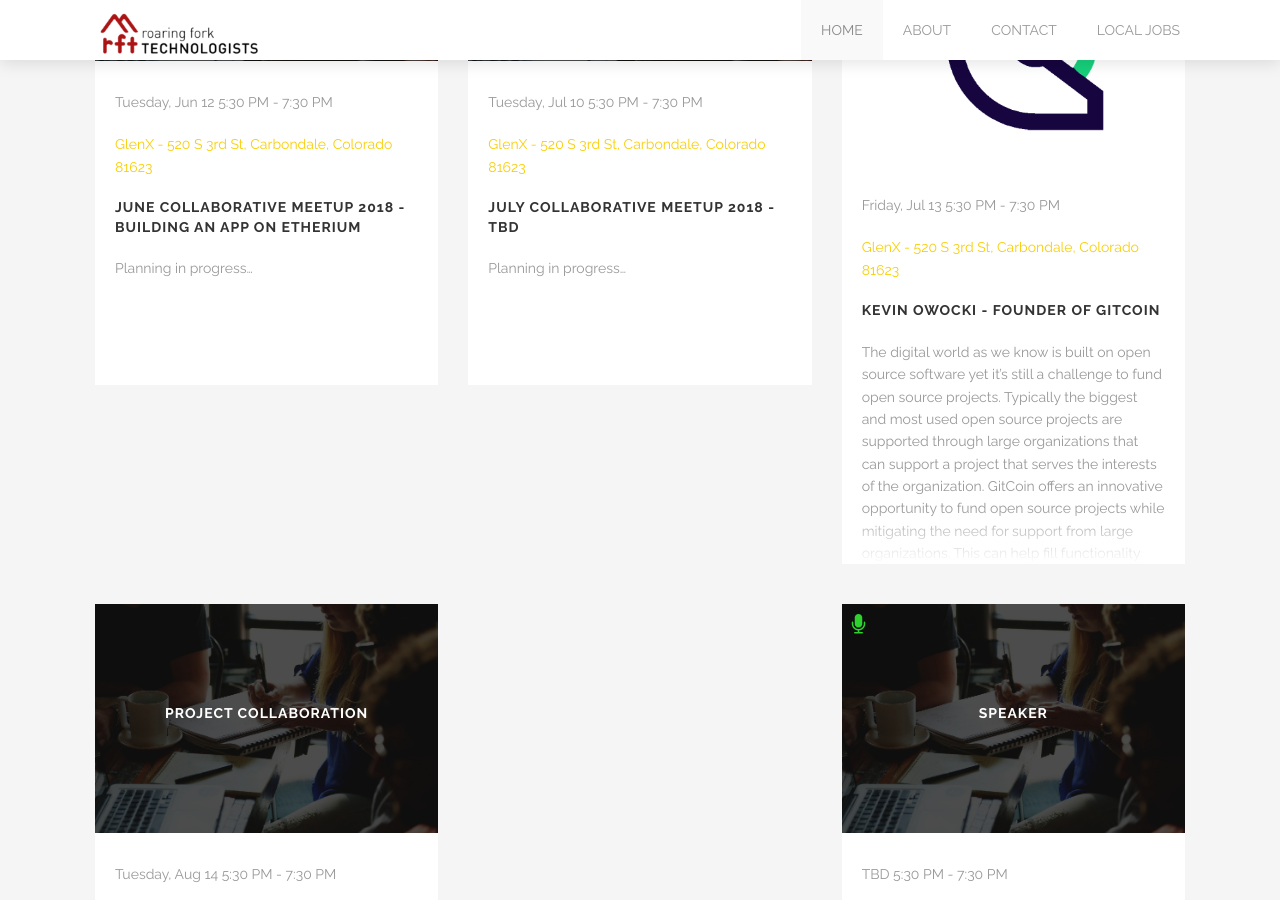
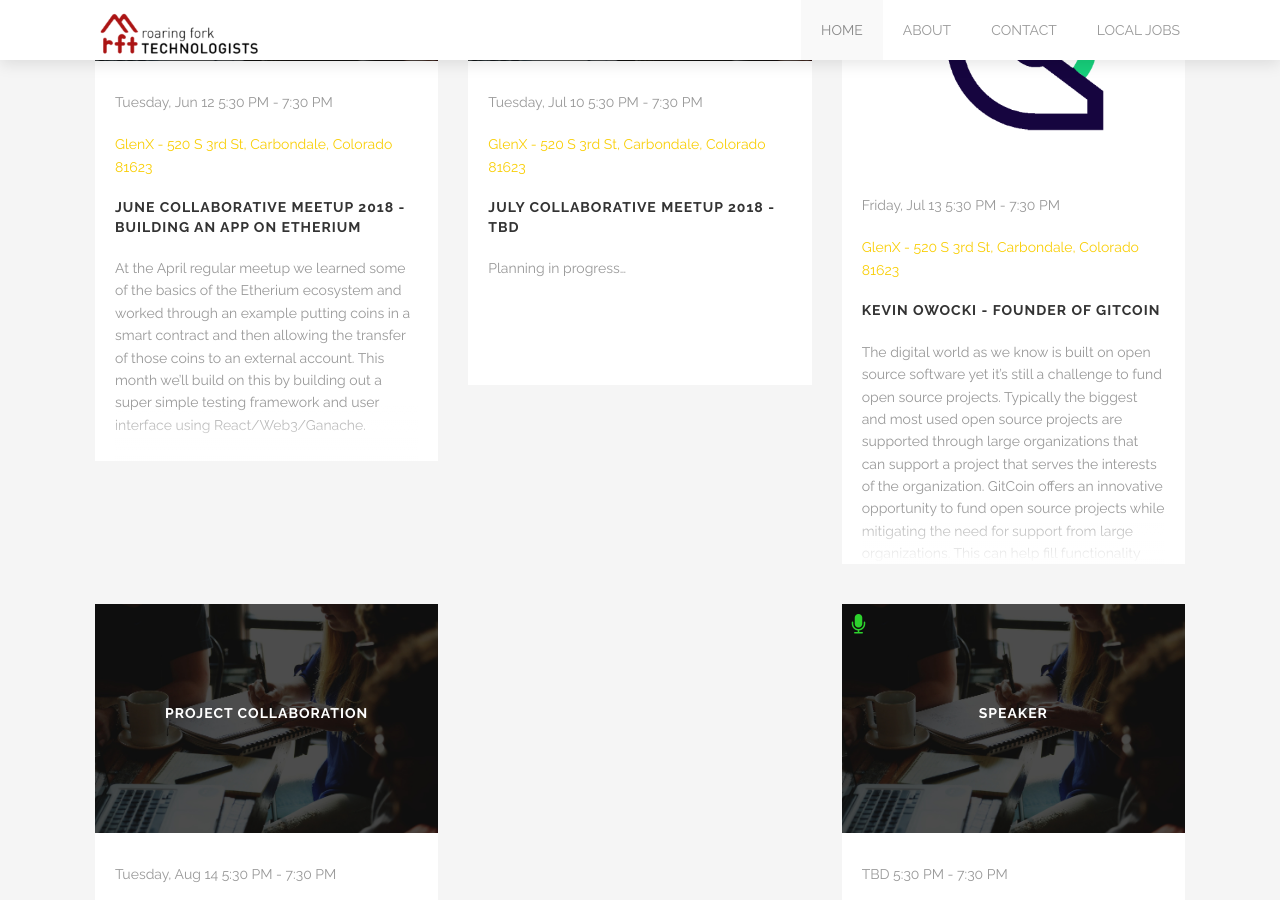
Before and after one commit to COWestSlopeTech/westslopetech, a Jekyll site: the page built from index.html, in a window 1280 px wide and 900 px high, scrolled down 1057 px. Built offline with Jekyll 4.4.1, drawn with Linux system fonts in a browser that asks for light colours.

Commit message:
updated events

```diff
--- a/_data/events.yml
+++ b/_data/events.yml
@@ -69,7 +69,7 @@
   locationLink: https://goo.gl/maps/sBSt6p43V8z
   image: images/event-headers/team-work.jpg
   url: https://www.facebook.com/events/415584178869379/
-  description: Planning in progress...
+  description: At the April regular meetup we learned some of the basics of the Etherium ecosystem and worked through an example putting coins in a smart contract and then allowing the transfer of those coins to an external account. This month we'll build on this by building out a super simple testing framework and user interface using React/Web3/Ganache. <br><br>This will be fun and collaborative. You do not need to have experience with Ethereum, Blockchain technology or coding at all. This is an opportunity to get your hands dirty with code if you want or just see how these new technologies work under the hood.
 
 - title: July Collaborative Meetup 2018 - TBD
   type: Project Collaboration
```
